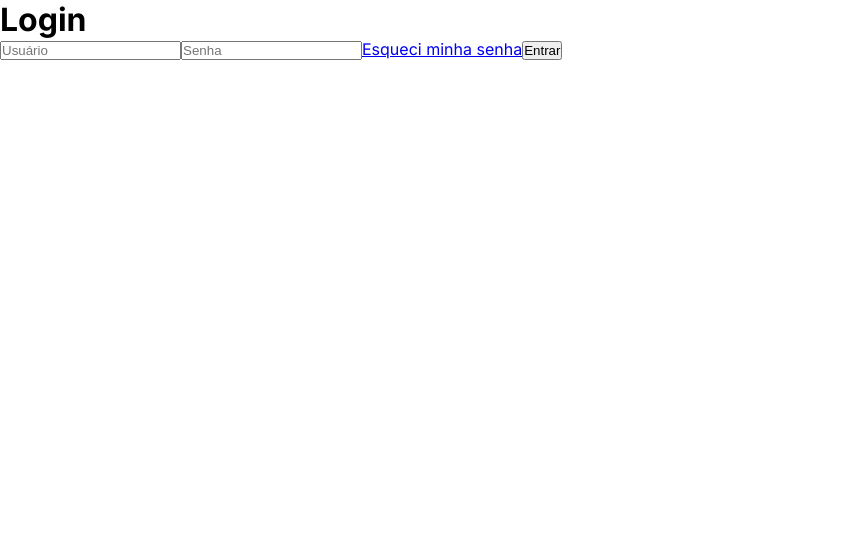
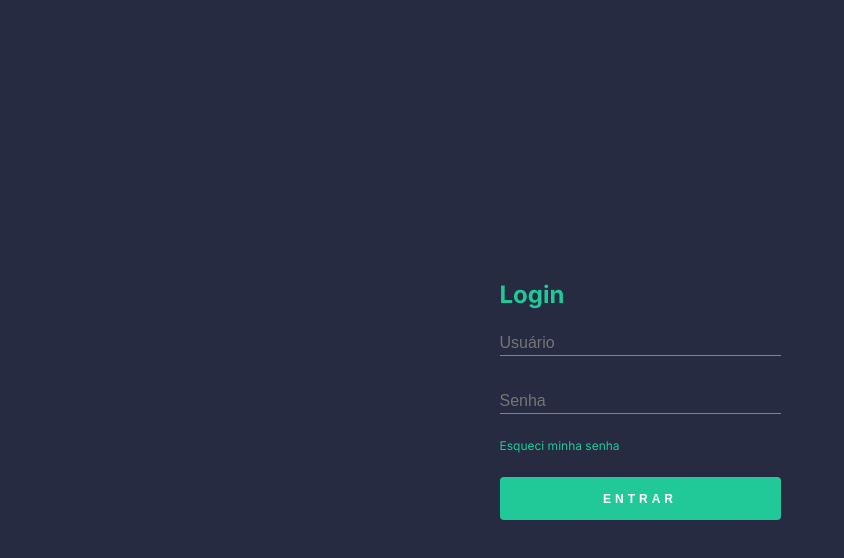
Before and after one commit to uthanhercules/client-themis-library, a React (Create React App) app: page /login in a window 1280 px wide. Shown: the top 558 px of the page, without its empty margins (0-844 px from the left). Built offline with nearby package versions, Linux system fonts and the light colour scheme.

Commit message:
Login UI done

```diff
--- a/src/components/LoginInput/index.tsx
+++ b/src/components/LoginInput/index.tsx
@@ -6,6 +6,7 @@ const index = (props: any) => {
 
   return (
     <input
+      className="login-input"
       type={type}
       placeholder={placeholder}
       onChange={(e) => action(e.target.value)}
--- a/src/components/LoginInput/style.scss
+++ b/src/components/LoginInput/style.scss
@@ -0,0 +1,15 @@
+@import '../../scss/colors.scss';
+
+.login-input {
+  padding-bottom: 3px;
+  background-color: transparent;
+  border: none;
+  font-size: 16px;
+  color: #fff;
+  border-bottom: 1px solid $secondary-blue;
+
+  &:focus {
+    outline: none;
+    border-bottom: 1px solid $attention;
+  }
+}
--- a/src/pages/App-Login/index.tsx
+++ b/src/pages/App-Login/index.tsx
@@ -14,26 +14,31 @@ const index = () => {
   const [auth, setAuth] = useState(false);
 
   async function login(userLogin: string, psw: string) {
+    if (username.trim() === '') return toast.error('Usuário é um campo obrigatório');
+    if (password.trim() === '') return toast.error('Senha é um campo obrigatório');
     const { data, ok } = await ApiService.noAuthPost('/admin/login', { username: userLogin, password: psw });
 
     if (!ok) {
-      toast.error(data);
-      return;
+      return toast.error(data);
     }
 
     localStorage.setItem('userToken', data.token);
     setAuth(true);
-    toast.success('Login realizado com sucesso!');
+    return toast.success('Login realizado com sucesso!');
   }
 
   return (
     <main className="App-Login">
-      {auth ? <Redirect to="/dashboard" /> : <Redirect to="/login" />}
-      <h1>Login</h1>
-      <LoginInput type="text" placeholder="Usuário" action={setUsername} />
-      <LoginInput type="password" placeholder="Senha" action={setPassword} />
-      <Link className="forgot-password" to="/dashboard">Esqueci minha senha</Link>
-      <button type="button" onClick={() => login(username, password)}>Entrar</button>
+      <article className="login-container">
+        {auth ? <Redirect to="/dashboard" /> : <Redirect to="/login" />}
+        <h1>Login</h1>
+        <section className="login-inputs">
+          <LoginInput className="input" type="text" placeholder="Usuário" action={setUsername} />
+          <LoginInput className="input" type="password" placeholder="Senha" action={setPassword} />
+        </section>
+        <Link className="forgot-password" to="/recuperar-senha">Esqueci minha senha</Link>
+        <button type="button" onClick={() => login(username, password)}>Entrar</button>
+      </article>
     </main>
   );
 };
--- a/src/pages/App-Login/style.scss
+++ b/src/pages/App-Login/style.scss
@@ -1,11 +1,59 @@
-.App-Home {
+@import '../../scss/colors.scss';
+
+.App-Login {
   display: flex;
   flex-direction: column;
   justify-content: center;
   align-items: center;
   height: 100vh;
+  background-color: $primary-blue;
 
-  p {
-    margin: 16px 0;
+  h1 {
+    margin-bottom: 25px;
+    font-size: 24px;
+    font-weight: 700;
+    color: $success;
   }
+
+  .login-container {
+    display: flex;
+    flex-direction: column;
+    width: 281px;
+
+    .login-inputs {
+      display: flex;
+      flex-direction: column;
+      gap: 36px;
+    }
+
+    .forgot-password {
+      margin: 24px 0;
+      font-size: 12px;
+      color: $success;
+      text-decoration: none;
+
+      &:hover {
+        color: $attention;
+      }
+    }
+
+    button {
+      cursor: pointer;
+      border: none;
+      border-radius: 4px;
+      width: 100%;
+      height: 43px;
+      background-color: $success;
+      font-size: 12px;
+      font-weight: 700;
+      letter-spacing: 4px;
+      text-transform: uppercase;
+      color: #fff;
+
+      &:hover {
+        opacity: 0.8;
+      }
+    }
+  }
+
 }
```
